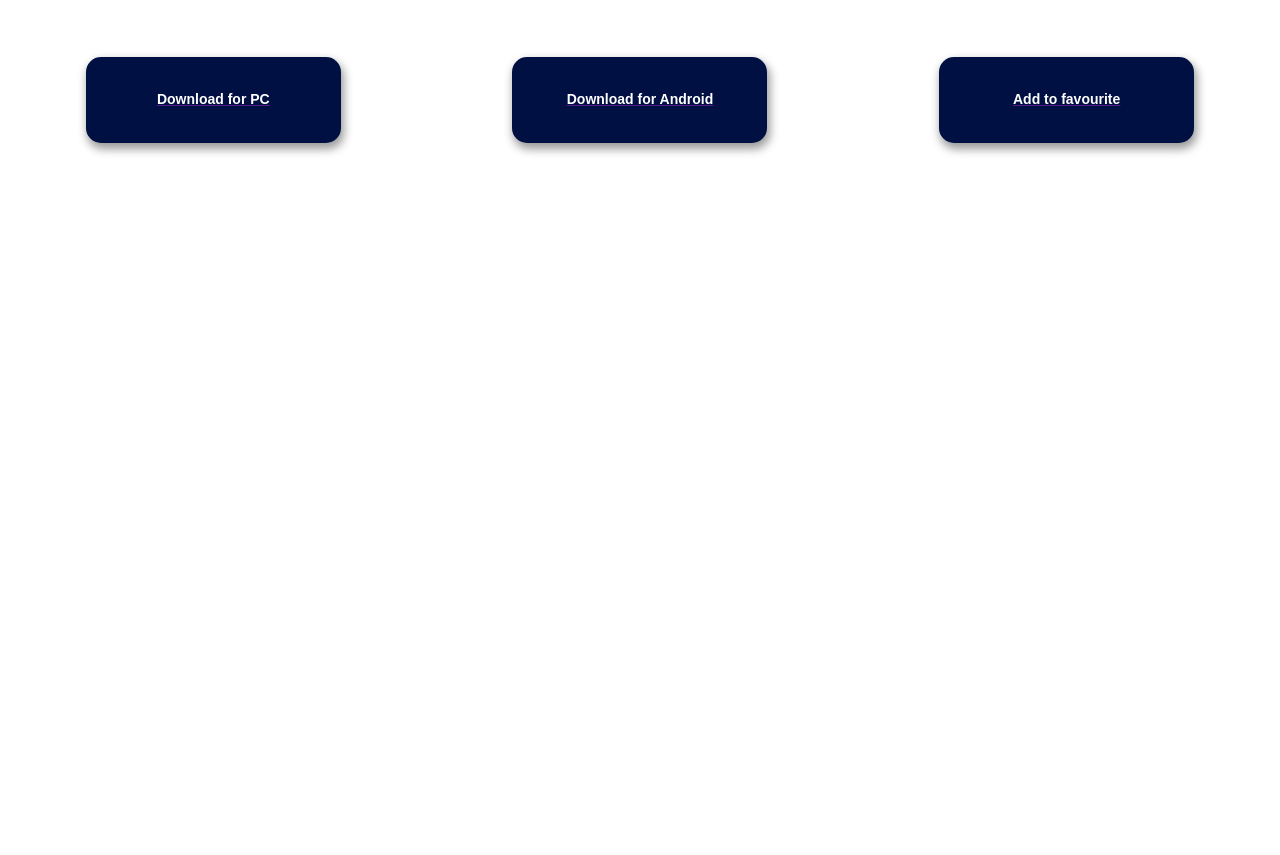
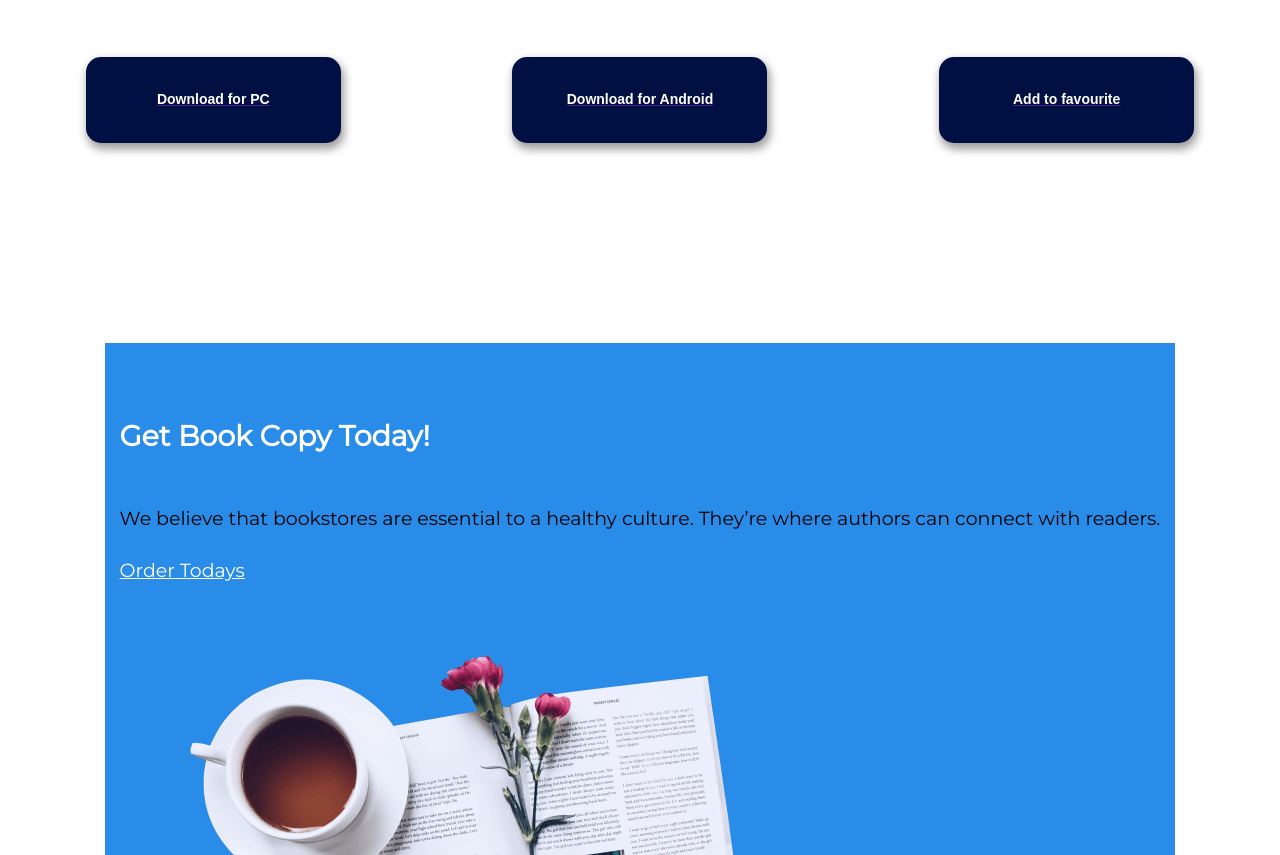
Before and after one commit to stdkhai/nixlearn1, a plain HTML site: page index.html in a window 1280 px wide. Shown: the part 97-952 px from the top of the page. Before the commit the page ends 800 px from the top, so only its background shows below. Drawn offline with Linux system fonts and the light colour scheme; a web font is replaced by a local one.

Commit message:
Add poster

```diff
--- a/index.html
+++ b/index.html
@@ -10,7 +10,6 @@
 <body>
     <div class="wrapper">
         <h1>Welcome to the page!</h1>
-    </div>
         <div class="buttons-box">
             <a href="">
                 <div class="button">Download for PC</div>
@@ -21,5 +20,20 @@
             </a>
 
         </div>
+        <section class="poster">
+            <div class="container">
+                <div class="left">
+                    <h1 class="title-left">Get Book Copy Today!</h1>
+                    <p>We believe that bookstores are essential to a healthy culture. They’re where authors can
+                        connect with readers.</p>
+                    <a href="#" class="btn btn-outline">Order Todays</a>
+                </div>
+                <div class="right">
+                    <img src="poster.png" alt="" class="poster-img">
+                </div>
+            </div>
+        </section>
+    </div>
+
 </body>
 </html>
--- a/style.css
+++ b/style.css
@@ -75,3 +75,46 @@ img {
 .buttons-box a{
     margin: 50px 0 200px 0;
 }
+
+
+.poster {
+    background-color: var(--blue);
+    padding: 0;
+}
+
+.poster .container {
+    display: flex;
+    flex-direction: column;
+    flex-wrap: nowrap;
+}
+
+.poster .left {
+    display: flex;
+    flex-direction: column;
+    justify-content: center;
+}
+
+.poster .title-left {
+    color: var(--white);
+}
+
+.poster p {
+    margin: 26px 0;
+}
+
+.poster a {
+    color: var(--white);
+}
+
+.poster .btn {
+    width: 220px;
+}
+
+.poster .right {
+    padding: 70px;
+}
+
+.poster .img {
+    max-width: 560px;
+    width: 100%;
+}
```
Also changed, not shown: poster.png (added). Lines whose indentation alone changed are shown as unchanged.
